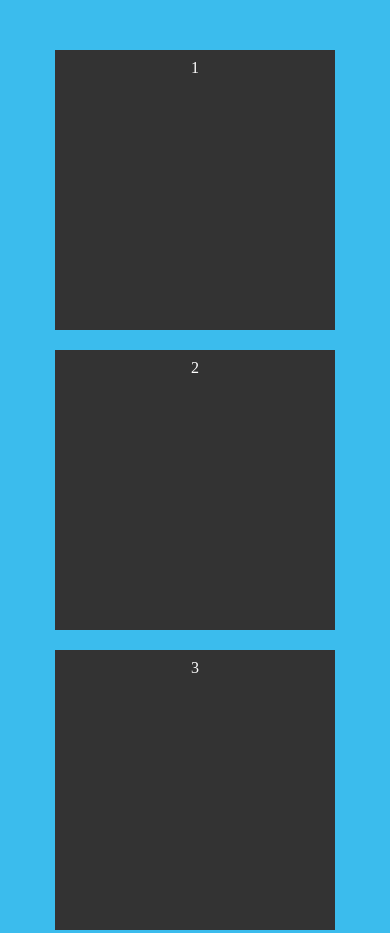
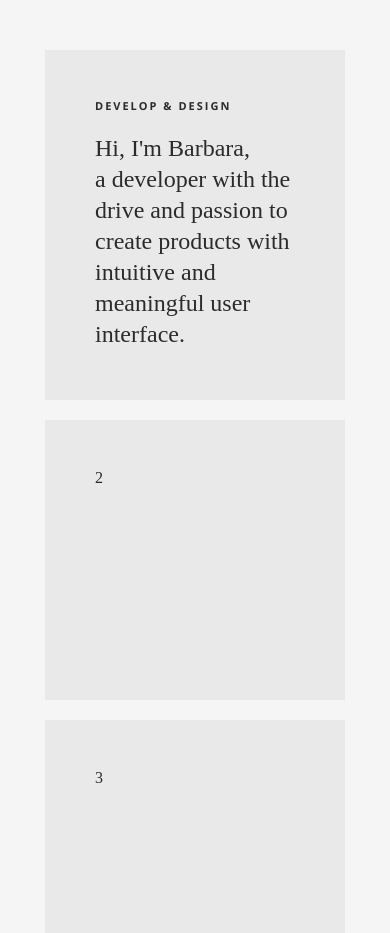
Before and after one commit to bnkfick/Ficktastic, a plain HTML site: page index.html in a window 390 px wide. Shown: the top 933 px of the page. Drawn offline with nearby package versions, Linux system fonts and the light colour scheme.

Commit message:
responsive grid, some text

```diff
--- a/assets/css/styles.css
+++ b/assets/css/styles.css
@@ -1,21 +1,22 @@
 body{
-    color: #fff;
+    color: #2b2b2b;;
     font-family: 'Nunito Semibold';
-    text-align: center;
+    text-align: left;
     background: #3bbced;
+    background: #f5f5f5;
 }
 
 #content{
     display: grid;
-    grid-template-columns: repeat(1, 280px);
+    grid-template-columns: repeat(1, 300px);
     grid-auto-rows: minmax(280px, auto);
     grid-gap: 20px;
     margin: 50px auto;
     justify-content: center;
 }
 #content div{
-    background: #333;
-    padding: 10px;
+    background: #e9e9e9;
+    padding: 50px;
 }
 .grow-box {
     grid-column: span 1;
@@ -25,6 +26,23 @@ body{
     grid-column: 1fr;
     grid-row: 1fr;
 }
+
+h2 {
+    font-size:24px;
+    font-weight:300;
+    line-height: 31px;
+}
+
+p.small {
+    font-size:11px !important;
+    text-transform:uppercase;
+    font-weight:700;
+    font-family:'Open Sans', 'Helvetica Neue', Arial, Helvetica, sans-serif;
+    color:#2b2b2b;
+    padding:0 0 22px 0;
+    letter-spacing:2px;
+}
+
 @media screen and (min-width: 768px) {
     #content{
         grid-template-columns: repeat(2, 280px);
@@ -32,6 +50,13 @@ body{
     .grow-box {
         grid-column: span 2;
         grid-row: span 2;
+    }
+    h2 {
+        font-size: 48px;
+        font-weight:400;
+        line-height:60px;
+        letter-spacing:0px;
+        line-height: 60px;
     }
 }
 @media screen and (min-width: 992px) {
--- a/index.html
+++ b/index.html
@@ -22,7 +22,12 @@
 
 
 	<div id="content">
-		<div class="grow-box">1</div>
+		<div class="grow-box">
+            <p class="small">Develop &amp; Design</p>
+        <h2>Hi, I'm Barbara, <br/>
+            a developer with the drive and passion to create products with intuitive and meaningful user interface.
+        </h2>
+        </div>
 		<div class="box">2</div>
 		<div class="box">3</div>
 		<div class="box">4</div>
@@ -37,8 +42,8 @@
     <footer id="footer" class="clearfix">
         <p class="alignleft">&copy;
             <script>document.write(new Date().getFullYear())</script> Barbara Fick. All Rights Reserved.</p>
+    </footer>
 
-    </footer>
 </body>
 
 </html>
```
Also changed, not shown: 3 other files.
